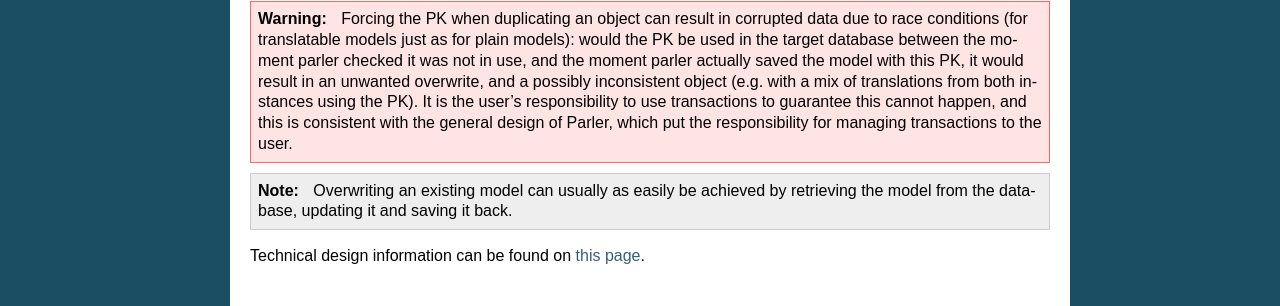
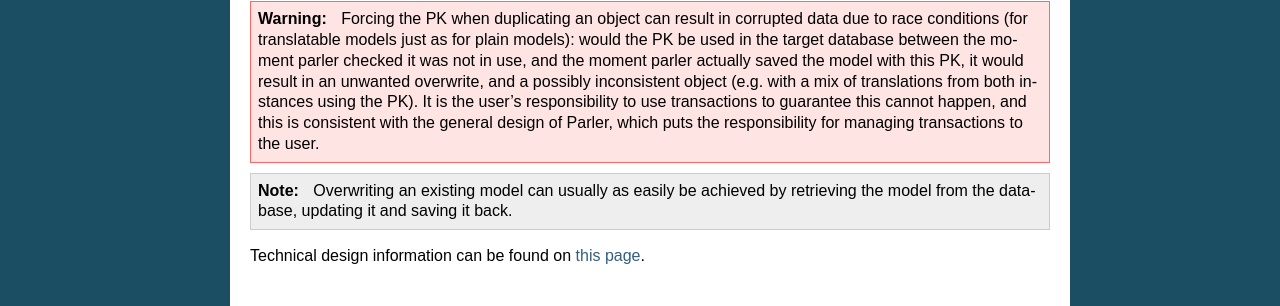
Before and after one commit to django-parler/django-parler, a Sphinx documentation site: the page built from docs/advanced/multiple_db.rst, in a window 1280 px wide and 900 px high, scrolled down 1832 px. Shown: the part 525-831 px from the top of the window. Built offline with Sphinx 7.4.7, drawn with Linux system fonts in a browser that asks for light colours.

Commit message:
Typo in warning about transactions.

```diff
--- a/docs/advanced/multiple_db.rst
+++ b/docs/advanced/multiple_db.rst
@@ -98,7 +98,7 @@ Although possible, this operation requires some precautions to properly overwrit
 
 The construct is nevertheless accepted if no model with the provided primary key exists in the target database (and is then just a way to control the primary key of a newly created master model).
 
-.. warning:: Forcing the PK when duplicating an object can result in corrupted data due to race conditions (for translatable models just as for plain models): would the PK be used in the target database between the moment parler checked it was not in use, and the moment parler actually saved the model with this PK, it would result in an unwanted overwrite, and a possibly inconsistent object (e.g. with a mix of translations from both instances using the PK). It is the user's responsibility to use transactions to guarantee this cannot happen, and this is consistent with the general design of Parler, which put the responsibility for managing transactions to the user.
+.. warning:: Forcing the PK when duplicating an object can result in corrupted data due to race conditions (for translatable models just as for plain models): would the PK be used in the target database between the moment parler checked it was not in use, and the moment parler actually saved the model with this PK, it would result in an unwanted overwrite, and a possibly inconsistent object (e.g. with a mix of translations from both instances using the PK). It is the user's responsibility to use transactions to guarantee this cannot happen, and this is consistent with the general design of Parler, which puts the responsibility for managing transactions to the user.
 
 .. note:: Overwriting an existing model can usually as easily be achieved by retrieving the model from the database, updating it and saving it back.
 
```
